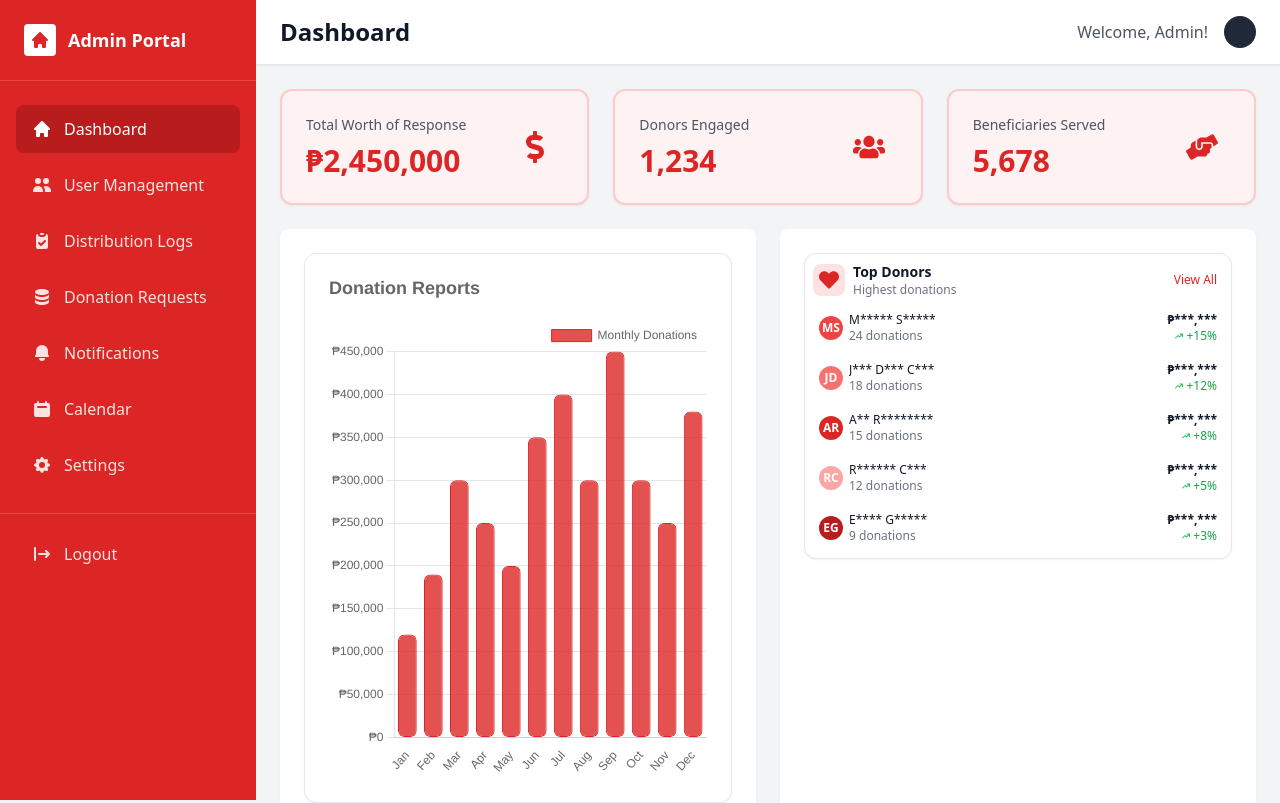
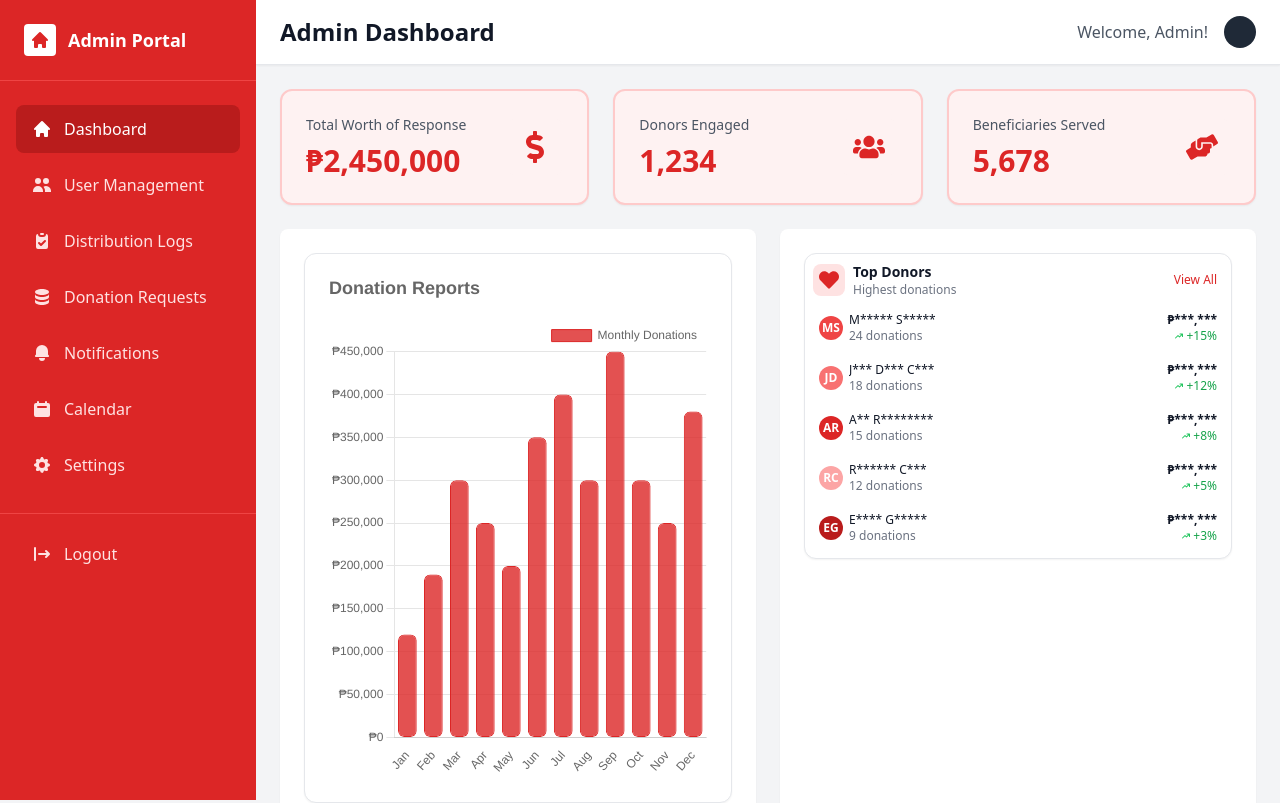
Before and after one commit to jvborbon/malasackit-portal, a React (Vite) app in the folder malasackit-frontend/: page /admin-dashboard in a window 1280 px wide. Shown: the top 803 px of the page. Built offline with nearby package versions, Linux system fonts and the light colour scheme; sample sign-in values are in the browser's storage.

Commit message:
Header content fix for active navs

```diff
--- a/malasackit-frontend/src/components/DashboardLayout.jsx
+++ b/malasackit-frontend/src/components/DashboardLayout.jsx
@@ -96,9 +96,21 @@ export default function DashboardLayout({ children, userRole }) {
     const navigationItems = getNavigationItems(userRole);
 
     // Get header title based on active navigation
-    const getHeaderTitle = (activeNav) => {
+    const getHeaderTitle = (activeNav, userRole) => {
+        if (activeNav === 'Dashboard') {
+            switch(userRole) {
+                case 'admin':
+                    return 'Admin Dashboard';
+                case 'staff':
+                    return 'Staff Dashboard';
+                case 'donor':
+                    return 'Donor Dashboard';
+                default:
+                    return 'Dashboard';
+            }
+        }
+
         const titleMap = {
-            'Dashboard': 'Dashboard',
             'Inventory': 'Inventory Management',
             'Donation Requests': 'Donation Request Management',
             'Distribution Logs': 'Distribution Management',
@@ -217,7 +229,7 @@ export default function DashboardLayout({ children, userRole }) {
                                 <HiMenu className="w-6 h-6" />
                             </button>
                             <h1 className="text-xl lg:text-2xl font-bold text-gray-900">
-                                {getHeaderTitle(activeNav)}
+                                {getHeaderTitle(activeNav, userRole)}
                             </h1>
                         </div>
                         <div className="flex items-center space-x-2 lg:space-x-4">
```
